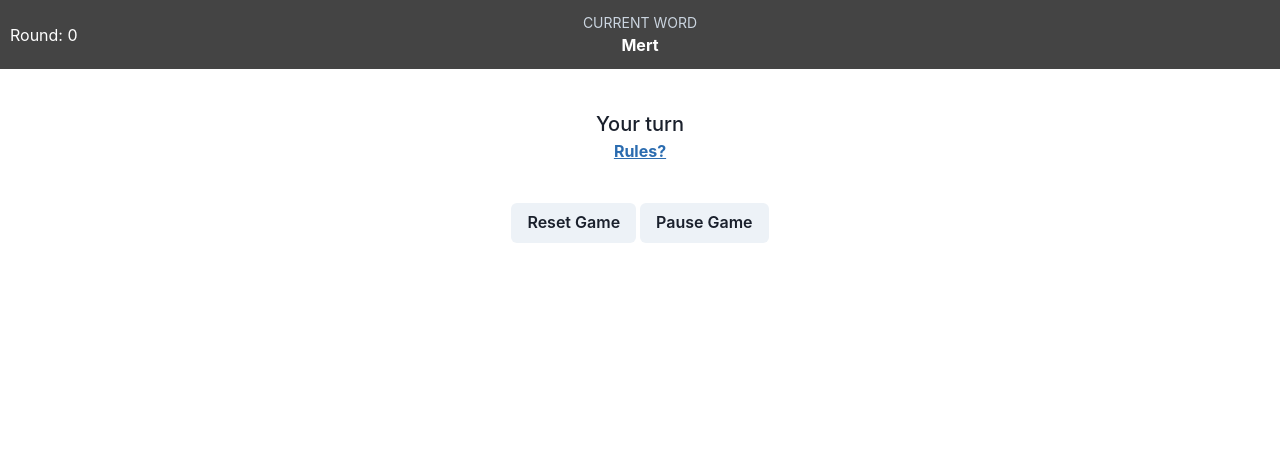
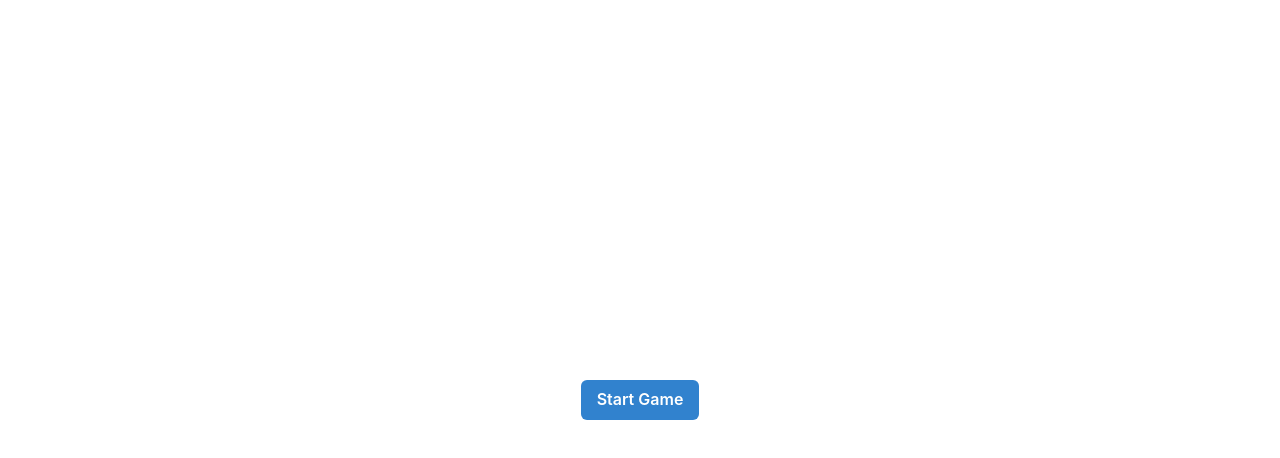
Before and after one commit to alimertcakar/WordGame, a Next.js app: page / in a window 1280 px wide. Shown: the top 458 px of the page. Built offline with nearby package versions, Linux system fonts and the light colour scheme.

Commit message:
feat: start game

```diff
--- a/src/components/Game.tsx
+++ b/src/components/Game.tsx
@@ -2,7 +2,9 @@ import { Box, Button, Flex } from "@chakra-ui/react";
 import styled from "@emotion/styled";
 import React, { useEffect } from "react";
 import Countdown from "react-countdown";
+import { useSelector } from "react-redux";
 import useGameEngine, { Player } from "src/hooks/useGameEngineOld";
+import { gameSelector } from "src/slices/game";
 import Recognition from "src/util/audio/Recognition";
 import Utterance from "src/util/audio/Utterance";
 import CountdownRenderer from "./CountdownRenderer";
@@ -14,9 +16,9 @@ import Scoreboard from "./Scoreboard";
 interface Props {}
 
 const Game = (props: Props) => {
-  const { state, nextRound, resetGame } = useGameEngine();
-
-  const { currentWord, currentPlayer, round, roundEnd, roundBreak } = state;
+  const game = useSelector(gameSelector);
+  const { round, currentWord, currentPlayer } = game;
+  console.log(game, "game");
 
   return (
     <DivContainer>
@@ -43,10 +45,10 @@ const Game = (props: Props) => {
       <Rules />
 
       <Flex justifyContent="center" mt={10}>
-        <Button onClick={() => resetGame()} mr={1}>
+        {/* <Button onClick={() => resetGame()} mr={1}>
           Reset Game
         </Button>
-        <Button onClick={() => resetGame()}>Pause Game</Button>
+        <Button onClick={() => resetGame()}>Pause Game</Button> */}
       </Flex>
     </DivContainer>
   );
--- /dev/null
+++ b/src/pages/game.tsx
@@ -0,0 +1,15 @@
+import { Container, Grid } from "@chakra-ui/react";
+import React from "react";
+import Game from "src/components/Game";
+
+interface Props {}
+
+const GamePage = (props: Props) => {
+  return (
+    <>
+      <Game />
+    </>
+  );
+};
+
+export default GamePage;
--- a/src/pages/index.tsx
+++ b/src/pages/index.tsx
@@ -1,15 +1,29 @@
-import { Container, Grid } from "@chakra-ui/react";
+import { Button } from "@chakra-ui/button";
+import { Flex } from "@chakra-ui/layout";
 import React from "react";
-import Game from "src/components/Game";
+import { useRouter } from "next/router";
 
 interface Props {}
 
-const GamePage = (props: Props) => {
+const Index = (props: Props) => {
+  const router = useRouter();
+
+  function startGame() {
+    router.push("game");
+  }
+
   return (
-    <>
-      <Game />
-    </>
+    <Flex
+      flexGrow={1}
+      justifyContent="center"
+      alignItems="center"
+      height="100vh"
+    >
+      <Button colorScheme="blue" onClick={startGame}>
+        Start Game
+      </Button>
+    </Flex>
   );
 };
 
-export default GamePage;
+export default Index;
--- a/src/slices/game.ts
+++ b/src/slices/game.ts
@@ -96,7 +96,7 @@ export const {
   roundTimeout,
 } = gameSlice.actions;
 
-export const gameSelector = (state: RootState) => state;
+export const gameSelector = (state: RootState): GameState => state.game;
 
 export default gameSlice.reducer;
 
```
